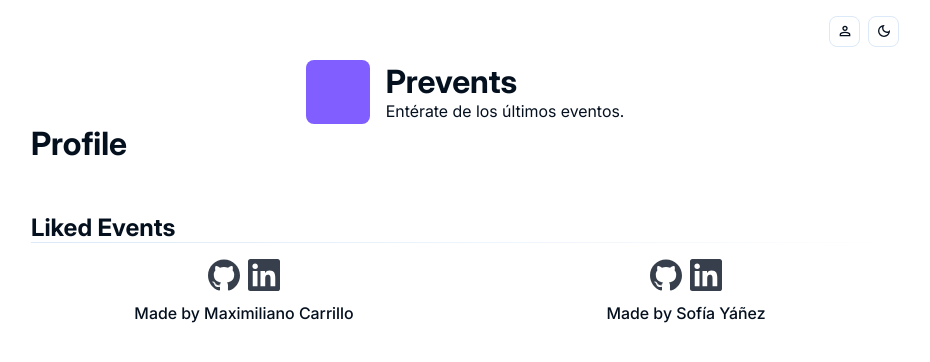
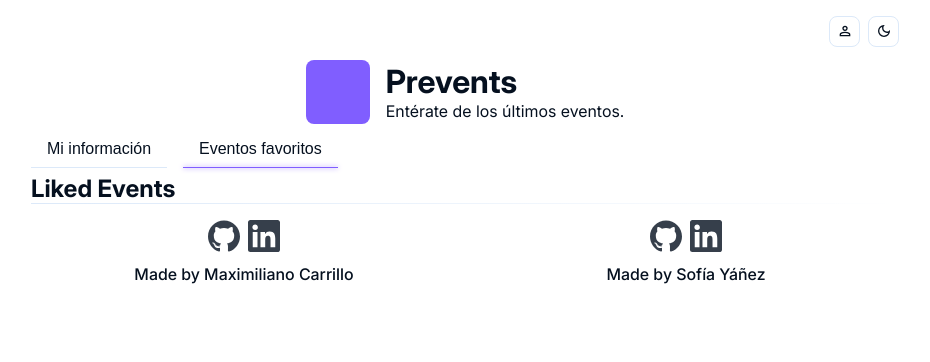
Before and after one commit to Sofi231098/prevents, a React (Vite) app: page /profile/liked-events in a window 1280 px wide. Shown: the top 362 px of the page, without its empty margins (175-1105 px from the left). Built offline with nearby package versions, Linux system fonts and the light colour scheme.

Commit message:
feat: cambia el estilo del tab y se agrega la redireccion al inicio

```diff
--- a/src/modules/users/page.tsx
+++ b/src/modules/users/page.tsx
@@ -15,7 +15,6 @@ const listaTabs = [
 const UsersPage = () => {
     return (
         <>
-            <h1>Profile</h1>
             <Tabs tabs={listaTabs} />
             <Outlet />
         </>
--- a/src/shared/components/header/header.module.css
+++ b/src/shared/components/header/header.module.css
@@ -1,14 +1,16 @@
-.buttonsContainer{
+.buttonsContainer {
     display: flex;
     justify-content: end;
     gap: .5rem;
 }
 
-.buttonsContainer ~ .titleContainer {
+.buttonsContainer~.titleContainer {
     margin-top: .8rem;
 }
 
 .titleContainer {
+    text-decoration: none;
+    color: var(--foreground);
     display: flex;
     gap: 1rem;
     align-items: center;
--- a/src/shared/components/header/header.tsx
+++ b/src/shared/components/header/header.tsx
@@ -2,17 +2,19 @@ import { DarkMode, LightMode, User } from '@/assets/Icons';
 import { useTheme } from '@/shared/hooks/useTheme';
 import { Button } from '../button/button';
 import styles from './header.module.css';
+import { Link, useNavigate } from 'react-router';
 
 export const Header = () => {
 
     const { toggleTheme, theme } = useTheme();
+    const navigate = useNavigate();
 
     return (
         <header>
             <div className={styles.buttonsContainer}>
                 <Button
                     size={'icon'}
-                    onClick={() => { console.log('click') }}
+                    onClick={() => navigate('/profile/my-info')}
                     Icon={<User />}
                 />
                 <Button
@@ -21,7 +23,7 @@ export const Header = () => {
                     Icon={theme === "light" ? <DarkMode /> : <LightMode />}
                 />
             </div>
-            <div className={styles.titleContainer}>
+            <Link to='/' className={styles.titleContainer}>
                 <figure>
 
                 </figure>
@@ -29,7 +31,7 @@ export const Header = () => {
                     <h1 className={styles.title}>Prevents</h1>
                     <p>Entérate de los últimos eventos.</p>
                 </div>
-            </div>
+            </Link>
         </header>
     )
 }
--- a/src/shared/components/tabs/tabs.module.css
+++ b/src/shared/components/tabs/tabs.module.css
@@ -8,7 +8,7 @@
     border: none;
     background-color: transparent;
     cursor: pointer;
-    color: white;
+    color: var(--foreground);
     font-size: 1rem;
     position: relative;
     padding: 0.5rem 1rem;
@@ -19,16 +19,19 @@
     position: absolute;
     bottom: -2px;
     left: 0;
-    width: 0;
-    height: 2px;
-    background-color: #7b16ff;
-    transition: width 0.3s ease-in-out;
+    width: 100%;
+    background-color: var(--secondary);
+    height: 1px;
+    transition: background-color 300ms ease-in-out, transform 300ms ease-in-out, box-shadow 0.150ms ease-in-out;
 }
 
 .tab:hover::after {
-    width: 100%;
+    background-color: var(--ring);
+    transform: translateY(-1px);
 }
 
-.tab:hover:after {
+.active::after {
     width: 100%;
+    background-color: var(--ring);
+    box-shadow: 0 0 5px var(--ring);
 }
--- a/src/shared/components/tabs/tabs.tsx
+++ b/src/shared/components/tabs/tabs.tsx
@@ -17,7 +17,7 @@ export const Tabs: FC<TabProps> = ({ tabs }) => {
         return tabs.map((tab, index) => (
             <button
                 key={index}
-                className={`${styles.tab} ${location.pathname === tab.path ? styles.active : ''}`}
+                className={`${styles.tab} ${location.pathname.includes(tab.path) ? styles.active : ''}`}
                 onClick={() => navigate(tab.path)}
             >
                 {tab.label}
```
